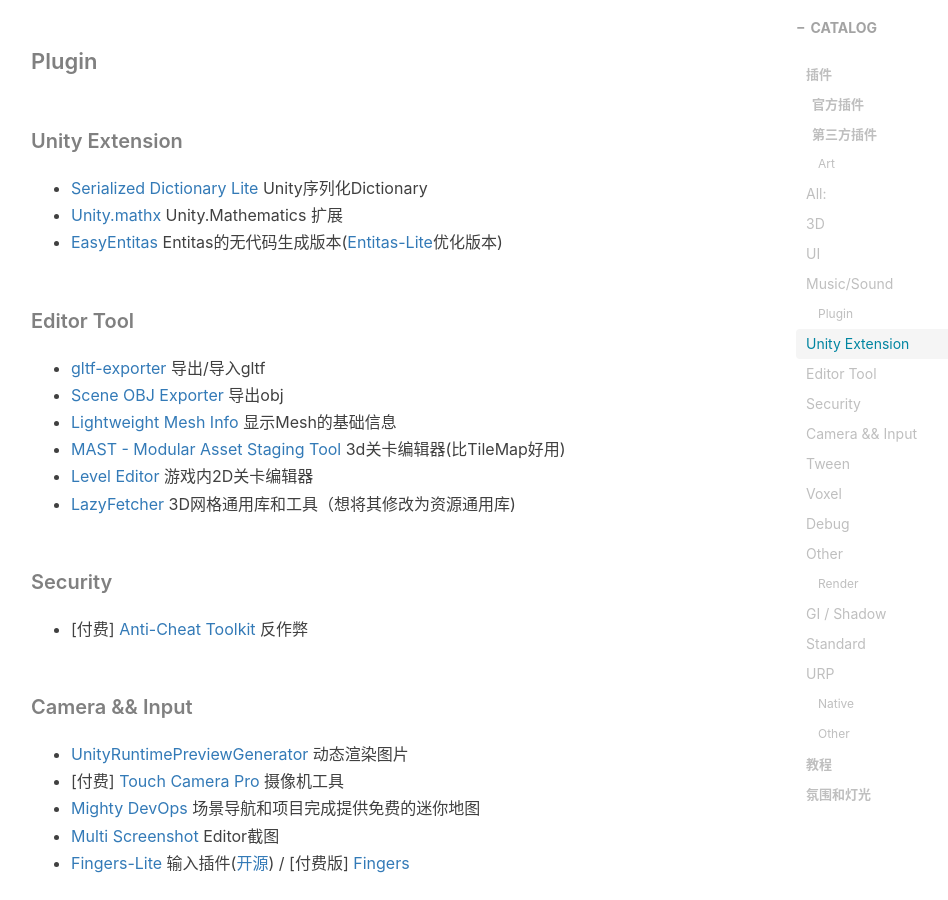
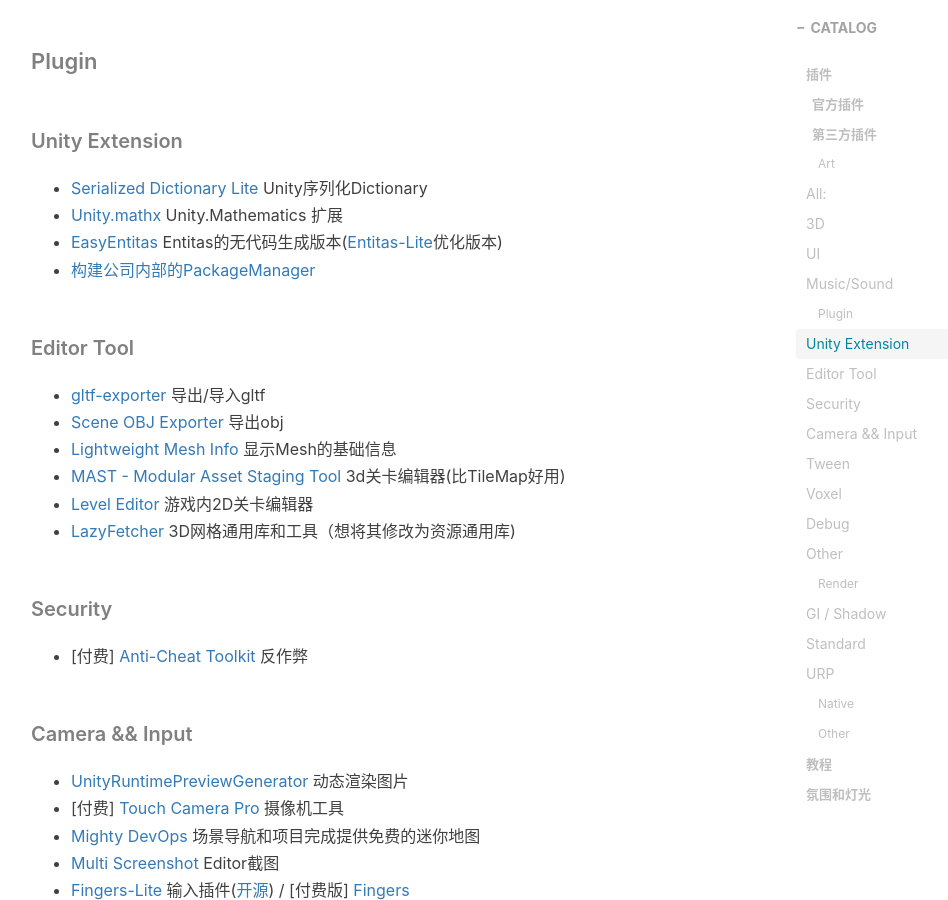
Before and after one commit to gumcstronger/gumcstronger.github.io, a Jekyll site: the page built from _posts/2024/2024-05-14-unity-plugins.md, in a window 1280 px wide and 900 px high, scrolled down 1737 px. Shown: the whole window, without its empty margins (234-1182 px from the left). Built offline with Jekyll 4.4.1, drawn with Linux system fonts in a browser that asks for light colours; comment, search, counter and statistics services are not loaded.

Commit message:
Update 2024-05-14-unity-plugins.md

```diff
--- a/_posts/2024/2024-05-14-unity-plugins.md
+++ b/_posts/2024/2024-05-14-unity-plugins.md
@@ -52,6 +52,7 @@
 * [Serialized Dictionary Lite](https://assetstore.unity.com/packages/tools/utilities/serialized-dictionary-lite-110992) Unity序列化Dictionary
 * [Unity.mathx](https://github.com/ltmx/Unity.mathx) Unity.Mathematics 扩展
 * [EasyEntitas](https://github.com/sonilyan/EasyEntitas) Entitas的无代码生成版本([Entitas-Lite](https://github.com/rocwood/Entitas-Lite)优化版本)
+* [构建公司内部的PackageManager](https://cloud.tencent.com/developer/article/2086298)
 
 ##### Editor Tool
 
```
